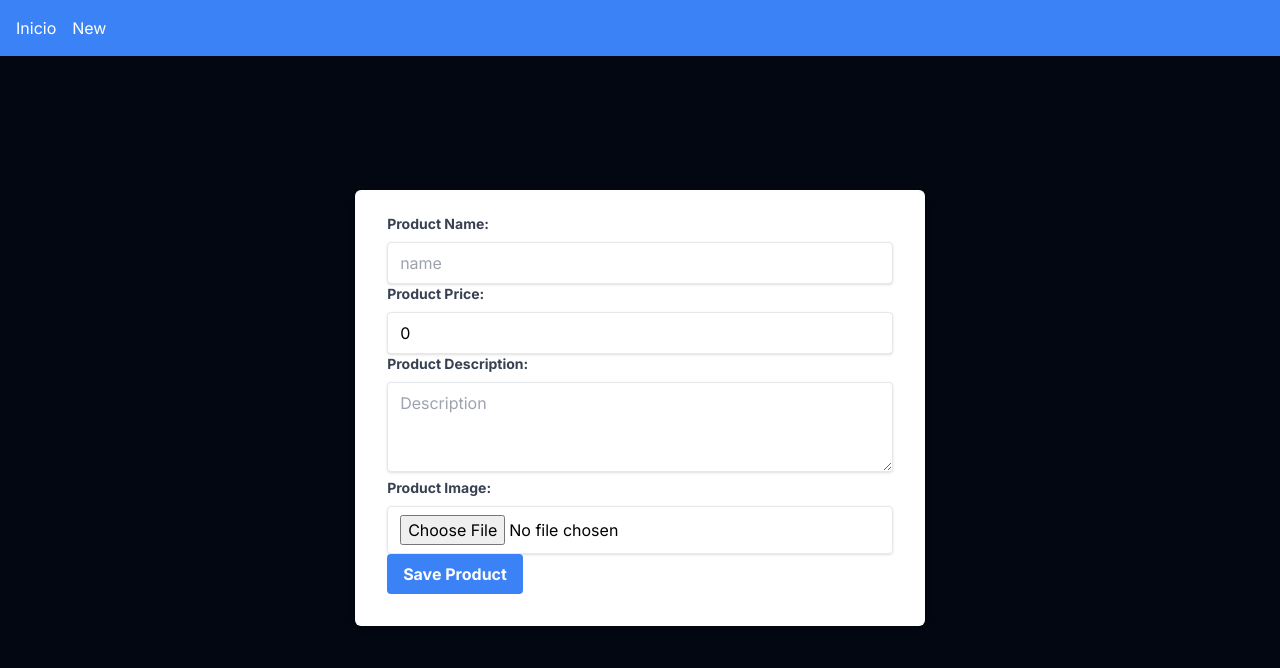
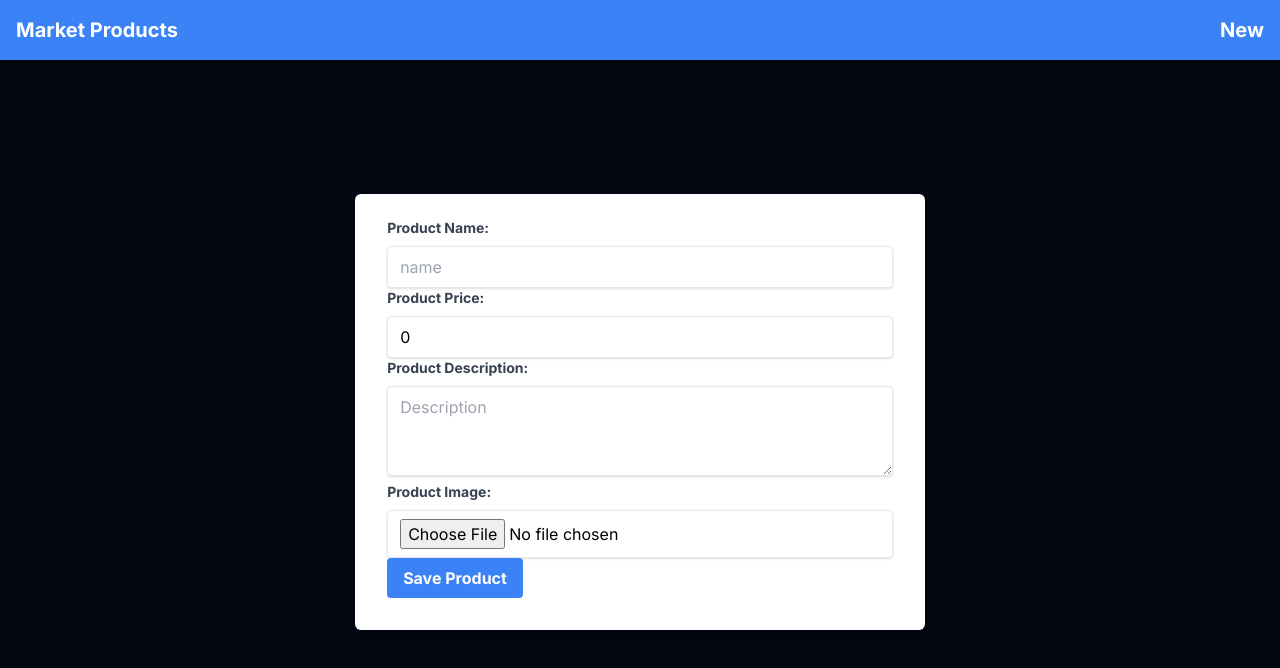
Before and after one commit to Leo1079/Next-mysql-crud, a Next.js app: page /new in a window 1280 px wide. Shown: the top 668 px of the page. Built offline with nearby package versions, Linux system fonts and the light colour scheme.

Commit message:
Actualizando navbar

```diff
--- a/src/components/Navbar.jsx
+++ b/src/components/Navbar.jsx
@@ -3,20 +3,21 @@ import Link from "next/link";
 const Navbar = () => {
   return (
     <nav className="bg-blue-500 p-4">
-      <ul className="flex space-x-4">
+  <ul className="flex space-x-4 justify-between">
     <li>
       <Link href="/">
-            <p className="text-white">Inicio</p>
+        <h1 className="text-white font-bold text-xl">Market Products</h1>
       </Link>
     </li>
-
-        <li>
+    <li className="justify-end">
       <Link href="/new">
-            <p className="text-white">New</p>
+        <p className="text-white font-bold text-xl ">New</p>
       </Link>
     </li>
   </ul>
 </nav>
+
+
   );
 };
 
```
Lines whose indentation alone changed are shown as unchanged.
